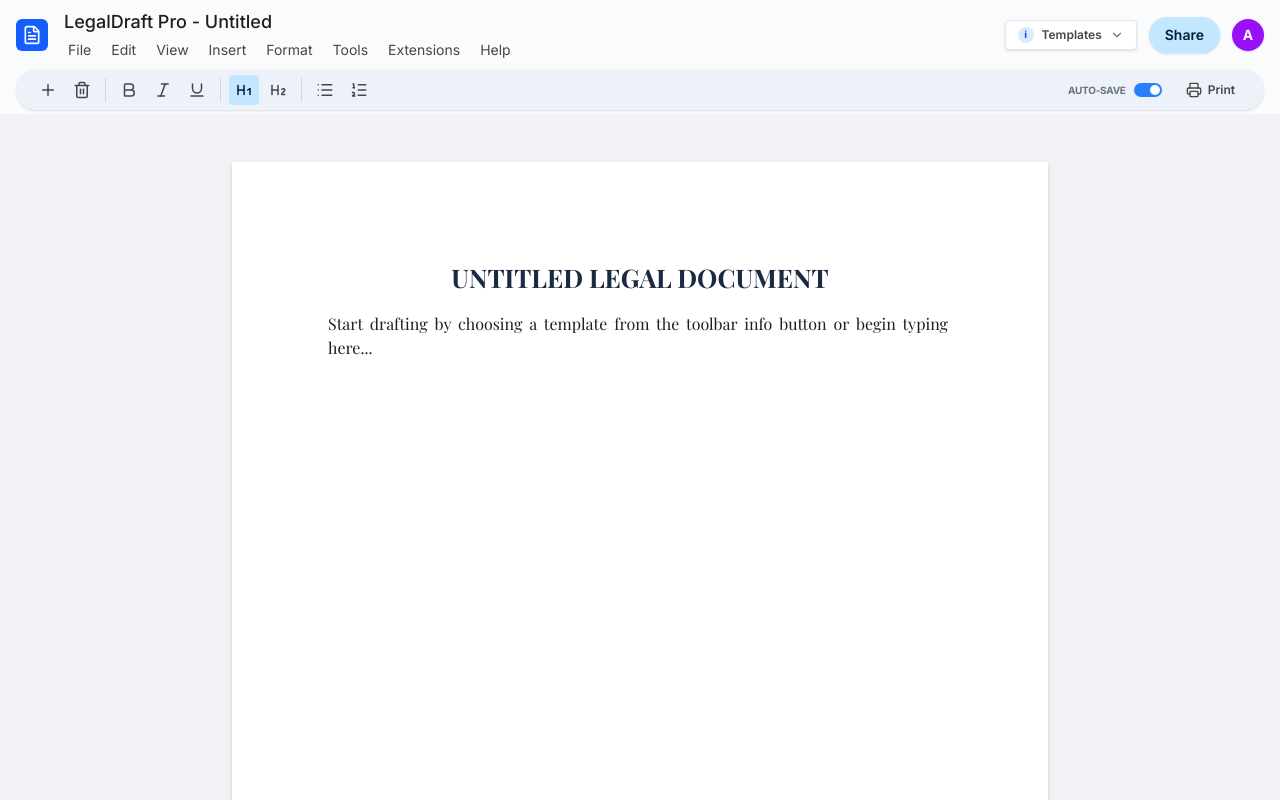
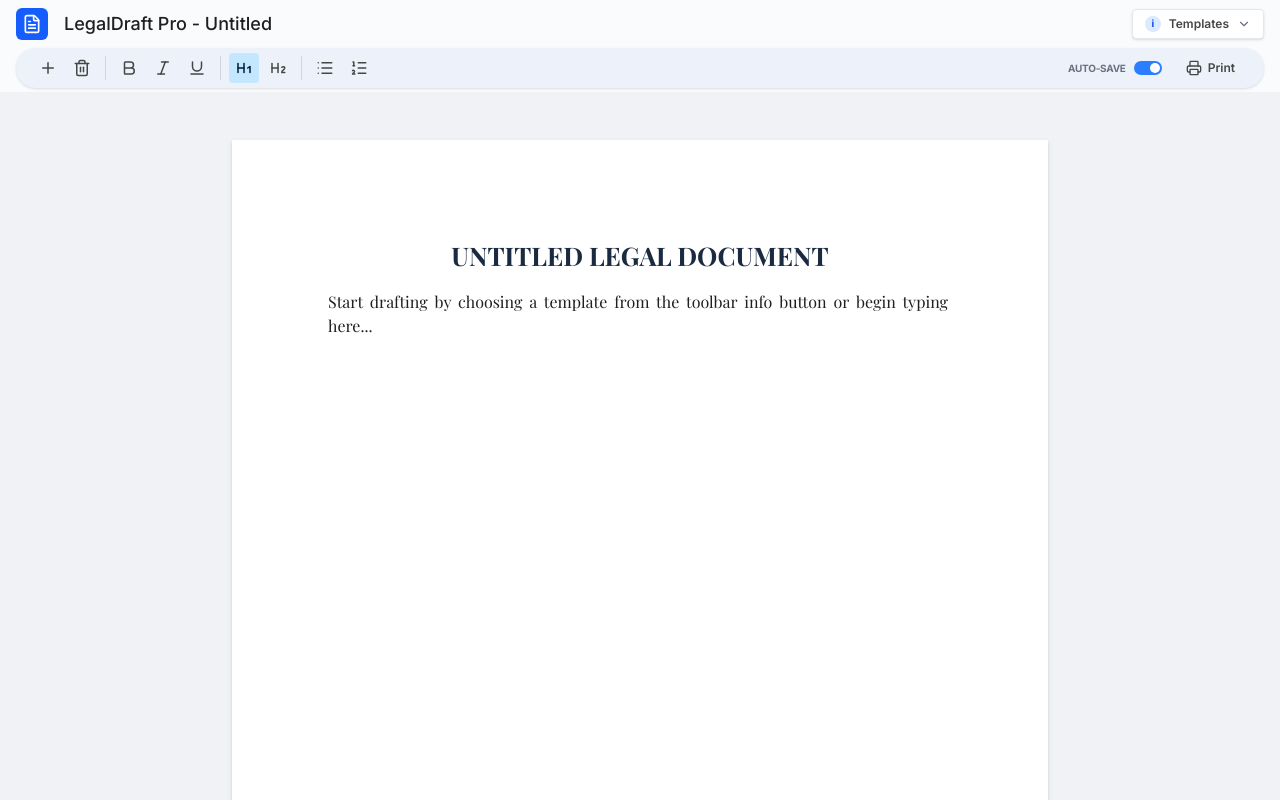
Before and after one commit to adharsh555/tiptap-pagination-editor, a Next.js app: page / in a window 1280 px wide. Built offline with nearby package versions, Linux system fonts and the light colour scheme; a web font is replaced by a local one.

Commit message:
Cleaned up non-functional dummy elements from the header

```diff
--- a/src/components/Editor.tsx
+++ b/src/components/Editor.tsx
@@ -82,11 +82,6 @@ const Toolbar = ({
                             <Save size={10} /> {saveStatus}
                         </div>
                     </div>
-                    <div className="flex items-center gap-1 -ml-1 mt-0.5">
-                        {["File", "Edit", "View", "Insert", "Format", "Tools", "Extensions", "Help"].map((menu) => (
-                            <div key={menu} className="menu-item">{menu}</div>
-                        ))}
-                    </div>
                 </div>
 
                 <div className="flex items-center gap-3">
@@ -103,7 +98,7 @@ const Toolbar = ({
                     {showTemplates && (
                         <>
                             <div className="fixed inset-0 z-30" onClick={() => setShowTemplates(false)} />
-                            <div className="absolute top-14 right-24 w-72 bg-white rounded-xl shadow-[0_10px_38px_rgba(0,0,0,0.15)] border border-gray-200 text-gray-800 z-40 overflow-hidden py-2 animate-in fade-in zoom-in-95 duration-150">
+                            <div className="absolute top-14 right-4 w-72 bg-white rounded-xl shadow-[0_10px_38px_rgba(0,0,0,0.15)] border border-gray-200 text-gray-800 z-40 overflow-hidden py-2 animate-in fade-in zoom-in-95 duration-150">
                                 <div className="px-4 py-2 text-[10px] font-bold text-gray-400 uppercase tracking-widest border-b border-gray-50 mb-1">
                                     Quick Structures
                                 </div>
@@ -123,13 +118,6 @@ const Toolbar = ({
                             </div>
                         </>
                     )}
-
-                    <div className="flex items-center gap-1.5 px-4 py-2 bg-[#c2e7ff] hover:bg-[#b3d9f2] text-[#001d35] rounded-full text-sm font-semibold transition-all cursor-pointer shadow-sm">
-                        Share
-                    </div>
-                    <div className="w-8 h-8 rounded-full bg-purple-600 text-white flex items-center justify-center text-sm font-bold shadow-sm">
-                        A
-                    </div>
                 </div>
             </div>
 
```
